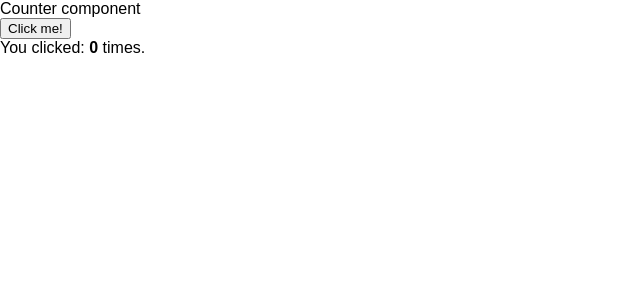
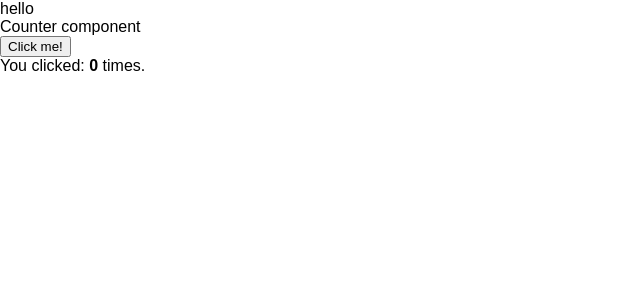
Before and after one commit to morewings/cra-template-quickstart-redux, a React (Create React App) app: page / in a window 1280 px wide. Shown: the top 300 px of the page, without its empty margins (0-640 px from the left). Built offline with nearby package versions, Linux system fonts and the light colour scheme.

Commit message:
update readme

```diff
--- a/src/App.js
+++ b/src/App.js
@@ -1,10 +1,13 @@
 import React from 'react';
 import Counter from './components/Counter';
 
-const App = () => (
-  <div className="App">
-    <Counter />
-  </div>
-);
+const App = () => {
+  return (
+    <div className="App">
+      hello
+      <Counter />
+    </div>
+  )
+};
 
 export default App;
```
Also changed, not shown: 1 other file (tests, documents, lock files or other folders).
